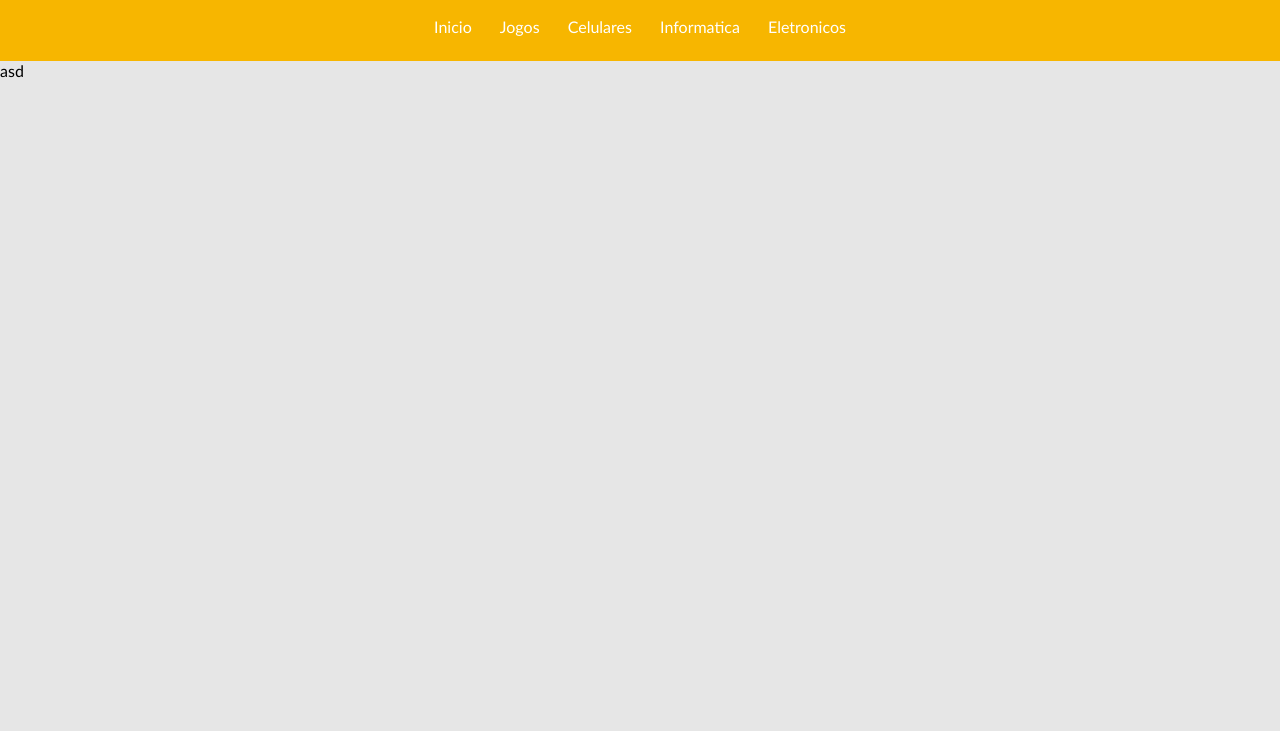
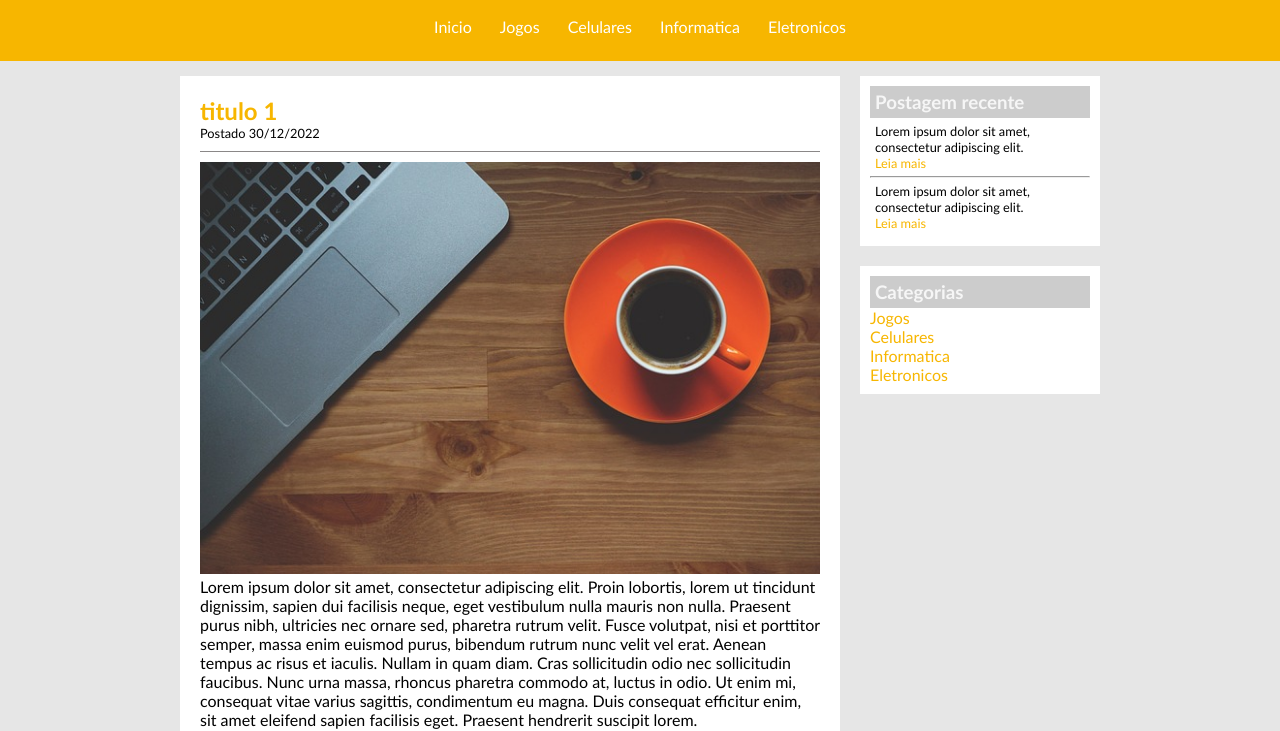
Before and after one commit to Flolderr/Projeto-Front-End-Projeto-TecBlog-, a plain HTML site: page index.html in a window 1280 px wide. Shown: the part 76-807 px from the top of the page. Drawn offline with Linux system fonts and the light colour scheme.

Commit message:
segundo commit projeto TecBlog

```diff
--- a/CSS/index.css
+++ b/CSS/index.css
@@ -21,10 +21,57 @@ Layout
 .area-logo, .area-menu {
     padding: 10px;
 }
+.area-principal {
+    width: 920px;
+    margin: 0 auto;
+    padding: 15px;
+}
 
-.area-princpal {
+.area-postagens {
+    width:660px;
+    float: left;
+}
+.area-lateral {
+    width: 240px;
+    float: right;
+}
+.postagem {
+    padding: 20px;
+    margin-bottom: 20px;
     background: #fff;
-    width: 920px;
+}
+.postagem img {
+    width: 620px;
+}
+.postagem h2 {
+    color: #f7b600;
+}
+.conteudo-lateral {
+    background: #fff;
+    padding: 10px;
+    margin-bottom: 20px;
+}
+.conteudo-lateral h3 {
+    color: #f6f6f6;
+    background: #ccc;
+    padding: 5px;
+}
+.postagem span {
+    font-size: 0.8em;
+    border-bottom: 1px solid #8a8787;
+    display: block;
+    padding-bottom: 10px;
+    margin-bottom: 10px;
+}
+.postagem-lateral {
+    font-size: 0.8em;
+    padding: 5px;
+}
+.rodape {
+    clear: both;
+    text-align: center;
+    padding: 15px;
+    background-color: #ccc;
 }
 /*
 Formatação menu
@@ -32,14 +79,24 @@ Formatação menu
 a {
     text-decoration: none;
 }
+
 a:link, a:visited {
+    color: #f7b600;
+
+}
+a:hover {
+    text-decoration: underline;
+}
+
+.area-cabecalho a:link, .area-cabecalho a:visited {
     color: #fff;
     padding: 8px 12px;
 
 }
-a:hover {
+.area-cabecalho a:hover {
     color: #f7b600;
     background: #fff;
+    text-decoration: none;
 }
 /*
 Formatação em geral
--- a/index.html
+++ b/index.html
@@ -22,8 +22,67 @@
         </div>
     </header>
     <main class="area-principal">
-asd
+        <div class="area-postagens">
+            <!-- abertura potagem -->
+            <div class="postagem">
+                <h2>titulo 1</h2>
+                <span> Postado 30/12/2022</span>
+                <img src="./IMG/imagem1.jpg" alt="">
+                <p>
+                    Lorem ipsum dolor sit amet, consectetur adipiscing elit. Proin lobortis, lorem ut tincidunt dignissim, sapien dui facilisis neque, eget vestibulum nulla mauris non nulla. Praesent purus nibh, ultricies nec ornare sed, pharetra rutrum velit. Fusce volutpat, nisi et porttitor semper, massa enim euismod purus, bibendum rutrum nunc velit vel erat. Aenean tempus ac risus et iaculis. Nullam in quam diam. Cras sollicitudin odio nec sollicitudin faucibus. Nunc urna massa, rhoncus pharetra commodo at, luctus in odio. Ut enim mi, consequat vitae varius sagittis, condimentum eu magna. Duis consequat efficitur enim, sit amet eleifend sapien facilisis eget. Praesent hendrerit suscipit lorem.
+                </p>
+                <a href="">Leia Mais</a>
+            </div><!-- fechamento potagem -->
+
+            <div class="postagem">
+                <h2>titulo 1</h2>
+                <span> Postado 30/12/2022</span>
+                <img src="./IMG/imagem1.jpg" alt="">
+                <p>
+                    Lorem ipsum dolor sit amet, consectetur adipiscing elit. Proin lobortis, lorem ut tincidunt dignissim, sapien dui facilisis neque, eget vestibulum nulla mauris non nulla. Praesent purus nibh, ultricies nec ornare sed, pharetra rutrum velit. Fusce volutpat, nisi et porttitor semper, massa enim euismod purus, bibendum rutrum nunc velit vel erat. Aenean tempus ac risus et iaculis. Nullam in quam diam. Cras sollicitudin odio nec sollicitudin faucibus. Nunc urna massa, rhoncus pharetra commodo at, luctus in odio. Ut enim mi, consequat vitae varius sagittis, condimentum eu magna. Duis consequat efficitur enim, sit amet eleifend sapien facilisis eget. Praesent hendrerit suscipit lorem.
+                </p>
+                <a href="">Leia Mais</a>
+            </div><!-- fechamento potagem -->
+
+        </div>
+        <div class="area-lateral">
+
+            <div class="conteudo-lateral">
+                <h3>
+                    Postagem recente
+                </h3>
+                <div class="postagem-lateral">
+                    <p>
+                    Lorem ipsum dolor sit amet, consectetur adipiscing elit.
+                    </p>
+                    <a href="">Leia mais</a>
+                </div>
+                <hr>
+                <div class="postagem-lateral">
+                    <p>
+                    Lorem ipsum dolor sit amet, consectetur adipiscing elit.
+                    </p>
+                    <a href="">Leia mais</a>
+                </div>
+            </div>
+
+            <div class="conteudo-lateral">
+                <h3>
+                    Categorias
+                </h3>
+                <a href="">Jogos</a> <br>
+                <a href="">Celulares</a> <br>
+                <a href="">Informatica</a> <br>
+                <a href="">Eletronicos</a> <br>
+            </div>
+
+        </div>
     </main>
+    <footer>
+        <div class="rodape">
+            todos os direitos reservados
+        </div>
+    </footer>
 </body>
 
 </html>
```
